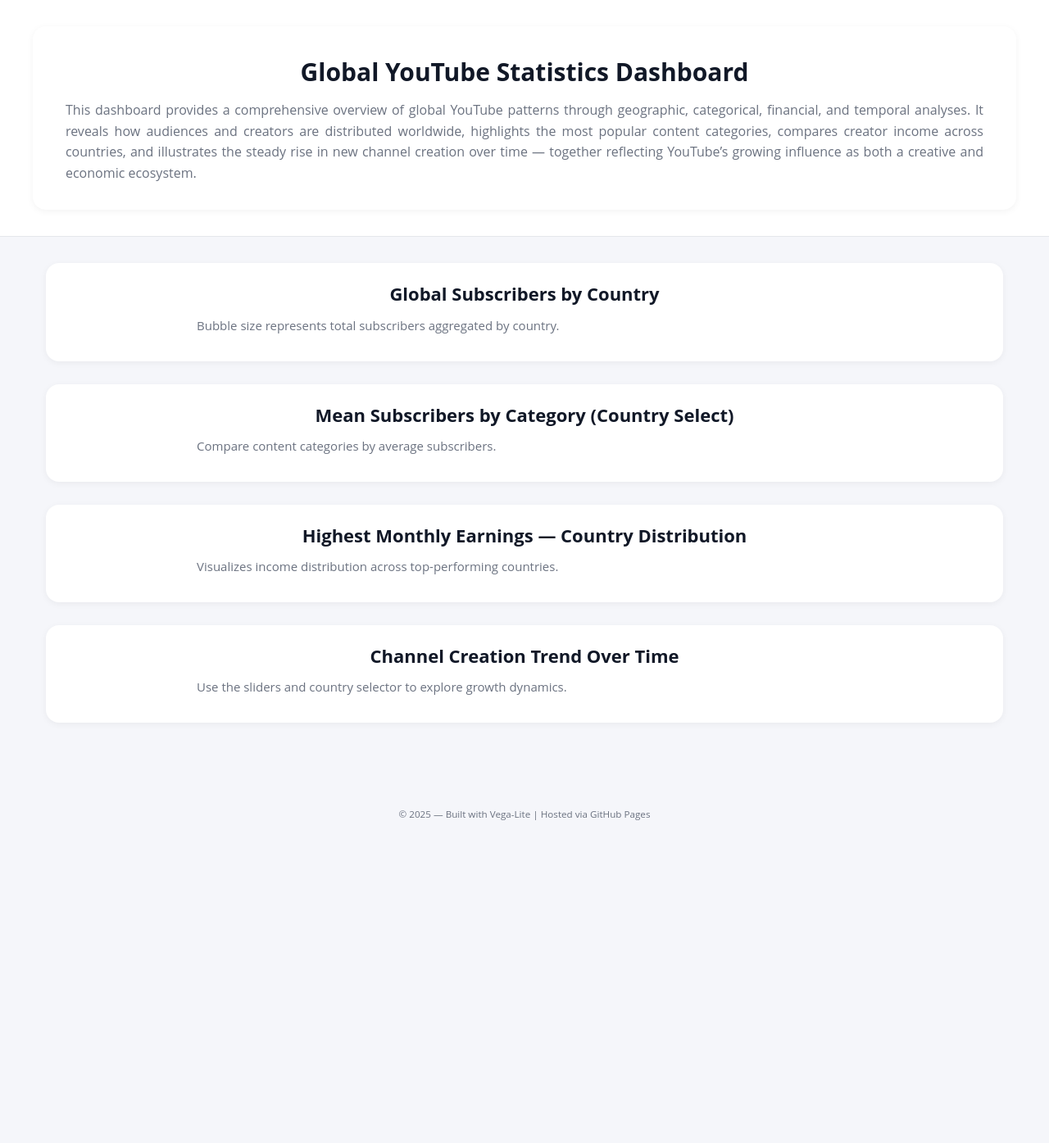
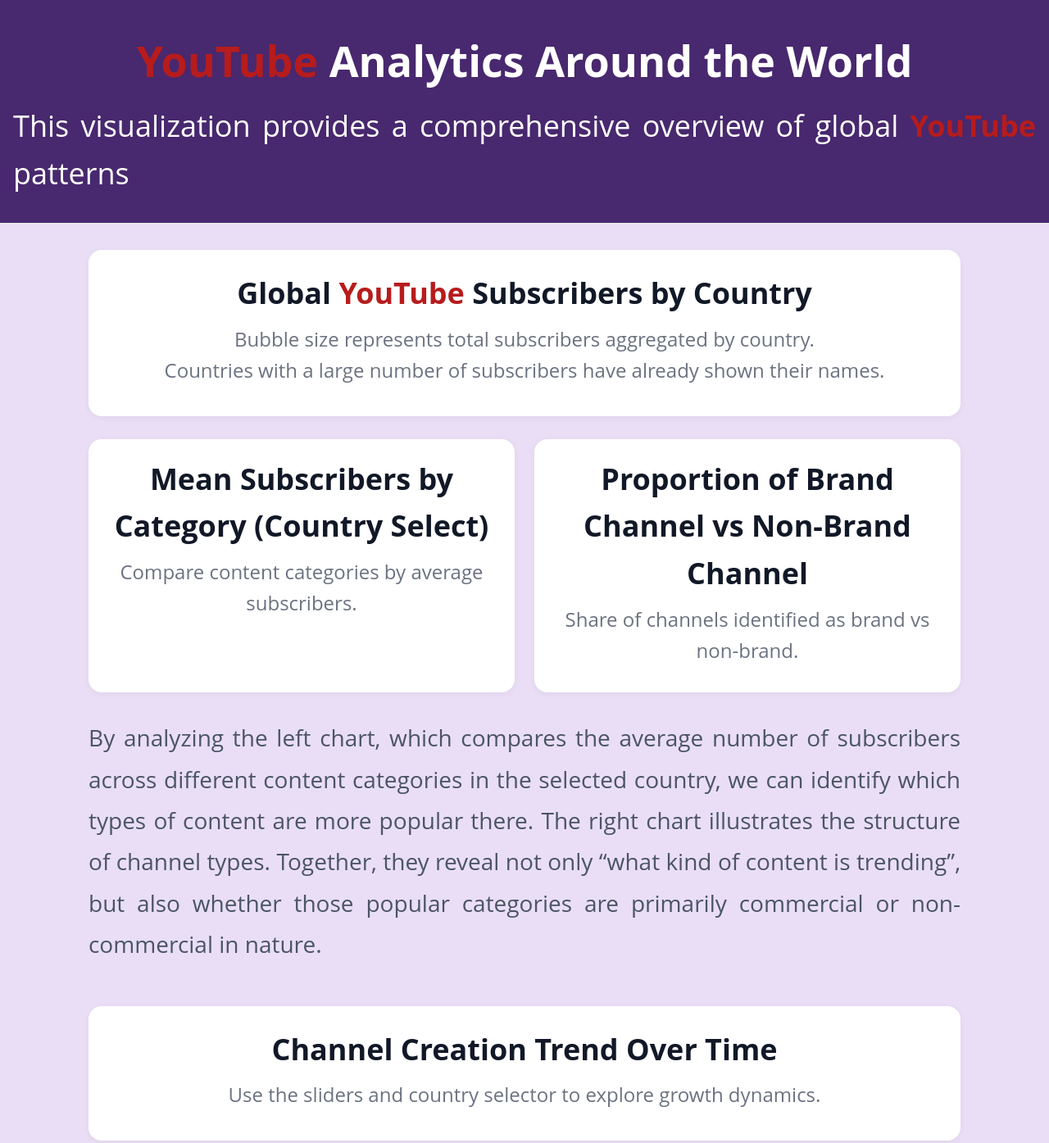
Before and after one commit to HONSEZYEE/FIT3179-, a plain HTML site: page index.html in a window 1280 px wide. Shown: the top 1395 px of the page at 82% size. Before the commit the page ends 1045 px from the top, so only its background shows below. Drawn offline with Linux system fonts and the light colour scheme; a script that the page names is missing.

Commit message:
Update index.html

```diff
--- a/index.html
+++ b/index.html
@@ -2,9 +2,8 @@
 <html lang="en">
 <head>
   <meta charset="UTF-8" />
-  <title>Global YouTube Statistics Dashboard</title>
+  <title>YouTube Analytics Around the World</title>
 
-  <!-- Vega / Vega-Lite / vega-embed -->
   <script src="https://cdn.jsdelivr.net/npm/vega@5"></script>
   <script src="https://cdn.jsdelivr.net/npm/vega-lite@5"></script>
   <script src="https://cdn.jsdelivr.net/npm/vega-embed@6"></script>
@@ -12,173 +11,257 @@
   <meta name="viewport" content="width=device-width, initial-scale=1" />
 
   <style>
-    :root {
-      --maxw: 1200px;
+    :root{
+      --maxw: 2200px;
       --card-bg: #ffffff;
       --border: #e5e7eb;
       --muted: #6b7280;
       --gap: 28px;
     }
 
-    * { box-sizing: border-box; margin: 0; padding: 0; }
+    *{ box-sizing:border-box; margin:0; padding:0; }
 
-    body {
-      font-family: "Open Sans", system-ui, -apple-system, Segoe UI, Roboto, Helvetica, Arial;
-      background: #f5f6fa;
-      color: #111827;
-      line-height: 1.6;
+    body{
+      font-family: "Open Sans", "Segoe UI", Roboto, Helvetica, Arial, sans-serif;
+      background: #eadef7;
+      color:#111827;
+      line-height:1.6;
     }
 
-    header {
-    background: var(--card-bg);
+    header{
+      background: #48286e;
       border-bottom: 1px solid var(--border);
       padding: 32px 16px;
-    display: flex;
-    justify-content: center;
-    }
-
-    header .container {
-    max-width: var(--maxw);  /* ✅ 与 main 一致 */
-    text-align: justify;
-    background: var(--card-bg);
-    border-radius: 16px;
-    box-shadow: 0 2px 8px rgba(0,0,0,0.05);
-    padding: 32px 40px;
-    }
-
-    header h1 {
-    text-align: center;
-    font-size: 30px;
-    margin-bottom: 10px;
-    }
-
-    header p {
-    color: var(--muted);
-    font-size: 16px;
-    text-align: justify;
+      display:flex;
+      justify-content:center;
     }
 
 
+    header h1{ text-align:center; font-size:52px; margin-bottom:10px; color: #ffffff;  }
+    header p{ color:var(--muted); font-size:36px; text-align:justify; color: #ffffff; }
+
     main {
-      max-width: var(--maxw);
+      width: 90%;
+      max-width: none;
       margin: 0 auto;
       padding: 32px 16px;
     }
 
+
     section {
-      margin-bottom: var(--gap);
+      width: 95%;
+      margin: 0 auto var(--gap) auto;
+      background: var(--card-bg);
+      border-radius: 16px;
+      box-shadow: 0 2px 8px rgba(0,0,0,0.05);
+      padding: 24px 32px;
+    }
+
+
+    h2{ font-size:36px; margin-bottom:6px; }
+    section h2{ text-align:center; margin-bottom:8px; }
+    section p{ text-align:center; max-width:1100px; margin:0 auto; }
+    .muted{ color:var(--muted); font-size:24px; }
+
+    .chart{ margin-top:12px; }
+
+
+    .center-wrap{
+      display:flex; justify-content:center; align-items:center;
+    }
+    .two-col{
+      display:grid;
+      grid-template-columns: 1fr 1fr;
+      gap: 24px;
+      align-items: stretch;
+    }
+    .two-col .cell{ min-width:0; }
+    .left-right{
+      display:grid;
+      grid-template-columns: 1.25fr 0.75fr;
+      gap: 24px;
+      align-items: center;
+    }
+    .explain-box{
+      border:1px dashed var(--border);
+      border-radius:12px;
+      padding:16px;
+      color:#4b5563;
+      background:#fafafa;
+    }
+    .youtube {
+      color: #b71c1c;
+      font-weight: 700;
+    }
+
+    footer {
+      background: #48286e;
+      color: #ffffff;
+      padding: 40px 16px;
+      font-size: 15px;
+      border-top-left-radius: 20px;
+      border-top-right-radius: 20px;
+      line-height: 1.6;
+    }
+footer strong {
+  color: #ffffff;
+}
+footer small {
+  display: block;
+  margin-top: 8px;
+  font-size: 14px;
+  opacity: 0.9;
+}
+
+    .section-split {
+      background: transparent;
+      box-shadow: none;
+      padding: 0;
+    }
+
+    .card {
       background: var(--card-bg);
       border-radius: 16px;
       box-shadow: 0 2px 8px rgba(0,0,0,0.05);
       padding: 20px 24px;
     }
 
-    h2 {
-      font-size: 22px;
-      margin-bottom: 6px;
+    .section-split .explain {
+      margin: 14px auto 0;
+      max-width: 1100px;
     }
 
-    section h2 {
-    text-align: center;
-    margin-bottom: 8px;
-    }
+    .muted.explain {
+      text-align: justify;
+      max-width: 1600px;
+      margin: 30px auto 50px;
+      line-height: 1.8;
+      font-size: 28px;
+      color: #4b5563;
+      text-justify: inter-word;   }
 
-    section p {
-    text-align: justify;  /* 多行时保持整齐 */
-    max-width: 800px;
-    margin: 0 auto;       /* 居中段落块 */
+    @media (max-width: 900px){
+      .section-split { padding: 0 0 8px; }
     }
 
 
-
-    .muted { color: var(--muted); font-size: 15px; }
-
-    .chart { margin-top: 12px; }
-    .row {
-      display: flex;
-      flex-wrap: wrap;
-      gap: 24px;
-      justify-content: space-between;
-    }
-
-    .half {
-      flex: 1 1 calc(50% - 12px);
-      min-width: 400px;
-    }
-
-    footer {
-      text-align: center;
-      color: var(--muted);
-      padding: 40px 16px;
-      font-size: 14px;
-    }
-
-    @media (max-width: 900px) {
-      .half { flex: 1 1 100%; }
-    }
   </style>
 </head>
 
 <body>
   <header>
     <div class="container">
-    <h1>Global YouTube Statistics Dashboard</h1>
+      <h1>
+        <span class="youtube">YouTube</span> Analytics Around the World
+      </h1>
+
       <p>
-      This dashboard provides a comprehensive overview of global YouTube patterns through geographic, categorical, financial, and temporal analyses.
-      It reveals how audiences and creators are distributed worldwide, highlights the most popular content categories, compares creator income across countries,
-      and illustrates the steady rise in new channel creation over time — together reflecting YouTube’s growing influence as both a creative and economic ecosystem.
+        This visualization provides a comprehensive overview of global <span class="youtube">YouTube</span> patterns
       </p>
     </div>
   </header>
 
+  <main>
+    <section>
+
+      <h2>
+        Global <span class="youtube">YouTube</span> Subscribers by Country
+      </h2>
+
+      <p class="muted">Bubble size represents total subscribers aggregated by country.</p>
+      <p class="muted">Countries with a large number of subscribers have already shown their names.</p>
+      <div class="center-wrap">
+        <div id="geo_map" class="chart"></div>
+      </div>
+
+    </section>
+
+    <section class="section-split">
+      <div class="two-col">
+        <div class="cell card">
+          <h2>Mean Subscribers by Category (Country Select)</h2>
+          <p class="muted">Compare content categories by average subscribers.</p>
+          <div class="center-wrap">
+            <div id="bar_avg_subs" class="chart"></div>
+          </div>
+
+        </div>
+
+        <div class="cell card">
+          <h2>Proportion of Brand Channel vs Non-Brand Channel</h2>
+          <p class="muted">Share of channels identified as brand vs non-brand.</p>
+          <div class="center-wrap">
+            <div id="pie_brand" class="chart"></div>
+          </div>
+        </div>
+      </div>
+
+      <p class="muted explain">
+        By analyzing the left chart, which compares the average number of subscribers across different content categories in the selected country, we can identify which types of content are more popular there. The right chart illustrates the structure of channel types. Together, they reveal not only “what kind of content is trending”, but also whether those popular categories are primarily commercial or non-commercial in nature.
+      </p>
+    </section>
+
+    <section>
+      <div class="center-wrap">
+        <div class="cell">
+          <h2>Channel Creation Trend Over Time</h2>
+          <p class="muted">Use the sliders and country selector to explore growth dynamics.</p>
+          <div id="line_trend" class="chart"></div>
+        </div>
+      </div>
+    </section>
+
+    <section class="section-split">
+      <div class="two-col">
+        <div class="cell card">
+          <h2>How Economy Relates to YouTube Popularity</h2>
+          <p class="muted">
+          Countries with lower unemployment rates tend to show higher average subscriber counts, reflecting stronger digital activity and advertising potential.
+          </p>
+
+          <div class="center-wrap">
+            <div id="unemp_scatter_line" class="chart"></div>
+          </div>
+        </div>
+
+        <div class="cell card">
+          <h2>Where Creators Earn the Most</h2>
+          <p class="muted">
+          Income distributions reveal that creator earnings vary widely by country, with some markets showing much greater opportunities for monetization.
+          </p>
 
 
-  <main>
-    <!-- 🌍 地理图 -->
-    <section>
-      <h2>Global Subscribers by Country</h2>
-      <p class="muted">Bubble size represents total subscribers aggregated by country.</p>
-      <div id="geo_map" class="chart"></div>
-    </section>
-
-    <!-- 📊 国家比较 -->
-   <section>
-    <h2>Mean Subscribers by Category (Country Select)</h2>
-    <p class="muted">Compare content categories by average subscribers.</p>
-    <div id="bar_avg_subs" class="chart"></div>
-   </section>
-
-    <!-- 💰 收益分布（单独一排） -->
-   <section>
-    <h2>Highest Monthly Earnings — Country Distribution</h2>
-    <p class="muted">Visualizes income distribution across top-performing countries.</p>
-    <div id="box_income" class="chart"></div>
+          <div class="center-wrap">
+            <div id="bar_income" class="chart"></div>
+          </div>
+        </div>
+      </div>
     </section>
 
 
-    <!-- ⏳ 时间趋势 -->
-    <section>
-      <h2>Channel Creation Trend Over Time</h2>
-      <p class="muted">Use the sliders and country selector to explore growth dynamics.</p>
-      <div id="line_trend" class="chart"></div>
-    </section>
   </main>
 
   <footer>
-    <small>© 2025 — Built with Vega-Lite | Hosted via GitHub Pages</small>
+    <small>Data Source 1:https://www.kaggle.com/datasets/naniruddhan/global-youtube-statistics-data?utm_source=chatgpt.com</small>
+    <small>Data Source 2:https://www.opendatabay.com/data/web-social/d35cd43d-3e0c-4b9c-98d6-5e9de61d1f87</small>
+    <small>Publish Date:23/10/2025</small>
+    <small>Author Name:HanSiYi</small>
   </footer>
 
   <script>
-    // 替换为你自己的 JSON raw 链接
-    const GEO_MAP_URL     = "https://raw.githubusercontent.com/HONSEZYEE/FIT3179-/refs/heads/main/json/Global%20Youtube%20Subscribers%20By%20Country.json";
-    const BAR_AVG_SUBS_URL= "https://raw.githubusercontent.com/HONSEZYEE/FIT3179-/refs/heads/main/json/Bar%20Chart%20The%20average%20subscription%20volume%20per%20country%20and%20per%20channel.json";
-    const BOX_INCOME_URL  = "https://raw.githubusercontent.com/HONSEZYEE/FIT3179-/refs/heads/main/json/Bar%20Chart%20The%20income%20of%20uploaders%20from%20different%20countries.json";
-    const LINE_TREND_URL  = "https://raw.githubusercontent.com/HONSEZYEE/FIT3179-/refs/heads/main/json/line%20and%20area%20chart.json";
+    const GEO_MAP_URL       = "https://raw.githubusercontent.com/HONSEZYEE/FIT3179-/refs/heads/main/json/Global%20Youtube%20Subscribers%20By%20Country.json";
+    const BAR_AVG_SUBS_URL  = "https://raw.githubusercontent.com/HONSEZYEE/FIT3179-/refs/heads/main/json/Bar%20Chart%20The%20average%20subscription%20volume%20per%20country%20and%20per%20channel.json";
+    const PIE_BRAND_URL     = "https://raw.githubusercontent.com/HONSEZYEE/FIT3179-/refs/heads/main/json/Pie%20chart%20Proportion%20of%20Brand%20Channel%20vs%20Non-brand%20Channel%20(with%20percentage%20labels).json"; // ← 品牌/非品牌 饼图
+    const LINE_TREND_URL    = "https://raw.githubusercontent.com/HONSEZYEE/FIT3179-/refs/heads/main/json/line%20and%20area%20chart.json";
+    const UNEMP_URL         = "https://raw.githubusercontent.com/HONSEZYEE/FIT3179-/refs/heads/main/json/unemployee%20rate%20and%20subscribe%20scatter%20plot%20add%20line.json"; // ← 失业率×订阅 散点+线
+    const BAR_INCOME_URL    = "https://raw.githubusercontent.com/HONSEZYEE/FIT3179-/refs/heads/main/json/Bar%20Chart%20The%20income%20of%20uploaders%20from%20different%20countries.json";
 
-    vegaEmbed('#geo_map', GEO_MAP_URL, {actions:false}).catch(console.error);
-    vegaEmbed('#bar_avg_subs', BAR_AVG_SUBS_URL, {actions:false}).catch(console.error);
-    vegaEmbed('#box_income', BOX_INCOME_URL, {actions:false}).catch(console.error);
-    vegaEmbed('#line_trend', LINE_TREND_URL, {actions:false}).catch(console.error);
+    vegaEmbed('#geo_map',           GEO_MAP_URL,    {actions:false}).catch(console.error);
+    vegaEmbed('#bar_avg_subs',      BAR_AVG_SUBS_URL,{actions:false}).catch(console.error);
+    vegaEmbed('#pie_brand',         PIE_BRAND_URL,  {actions:false}).catch(console.error);
+    vegaEmbed('#line_trend',        LINE_TREND_URL, {actions:false}).catch(console.error);
+    vegaEmbed('#unemp_scatter_line',UNEMP_URL,      {actions:false}).catch(console.error);
+    vegaEmbed('#bar_income',        BAR_INCOME_URL, {actions:false}).catch(console.error);
   </script>
 </body>
 </html>
```
Lines whose indentation alone changed are shown as unchanged.
